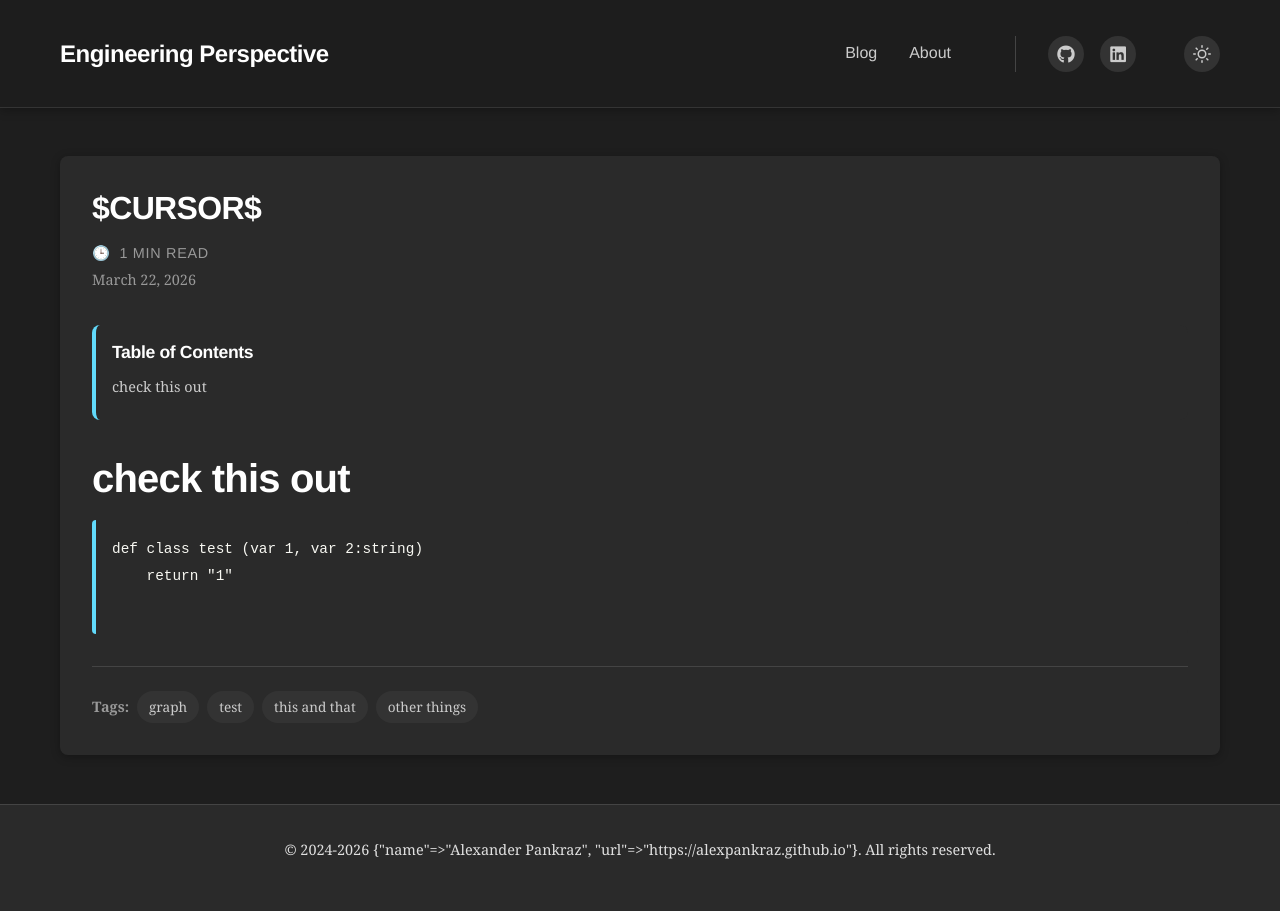
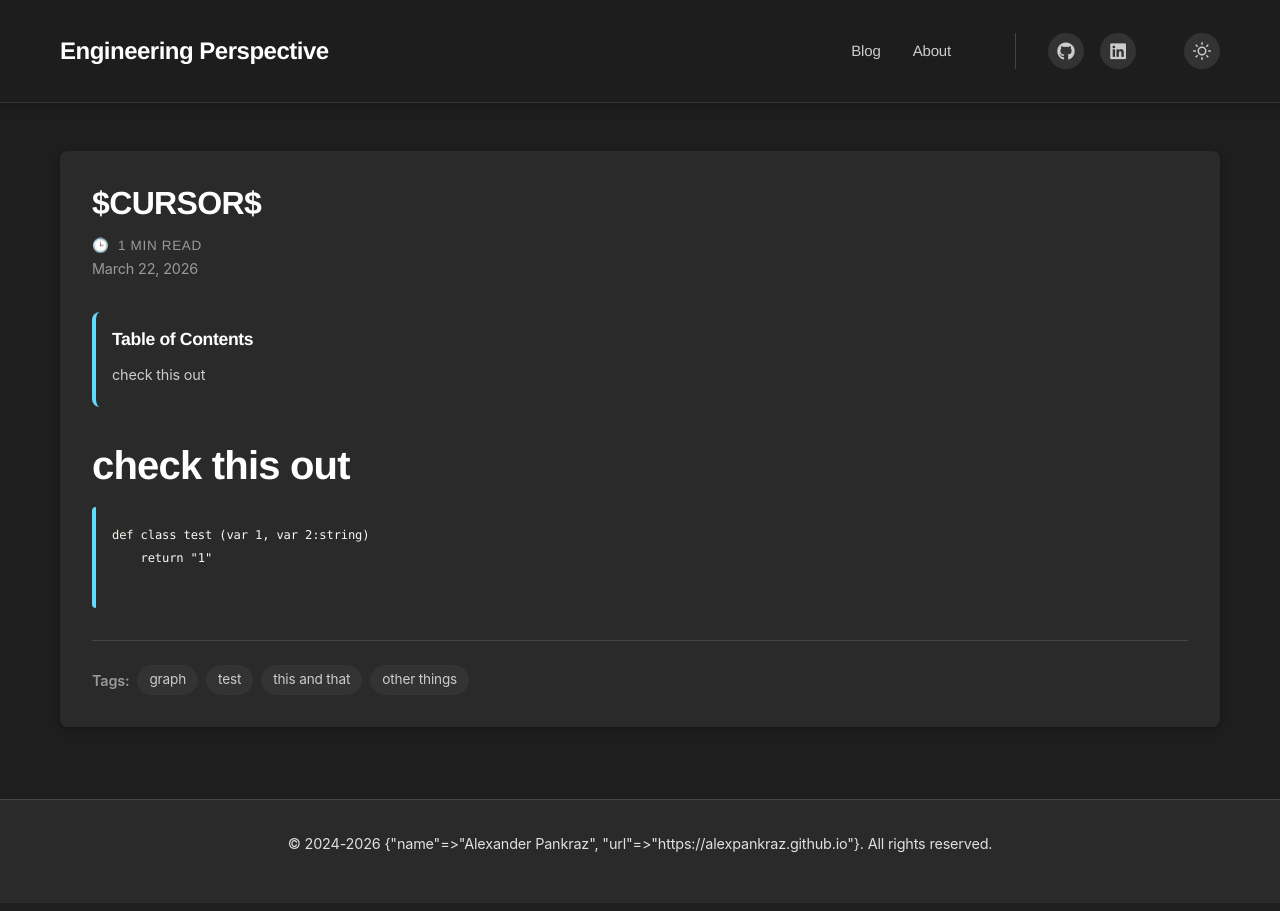
Before and after one commit to alexpankraz/alexpankraz.github.io, a Jekyll site: the page built from _posts/2026-03-22-new-post.md, in a window 1280 px wide. Built offline with Jekyll 4.4.1, drawn with Linux system fonts in a browser that asks for light colours.

Commit message:
Update style.css

```diff
--- a/assets/css/style.css
+++ b/assets/css/style.css
@@ -6,13 +6,23 @@
 }
 
 body {
-  font-family: 'Georgia', 'Times New Roman', serif;
-  font-size: 16px;
-  line-height: 1.8;
+  /* The Frankfurt/Zettlr Aesthetic: Clean, Modern Sans-Serif */
+  font-family: "Inter", -apple-system, BlinkMacSystemFont, "Segoe UI", Roboto, Helvetica, Arial, sans-serif;
+
+  /* Density: Frankfurt is tighter than your current 1.8 line-height */
+  font-size: 15px;      /* Slightly smaller for that "Application" feel */
+  line-height: 1.6;    /* Better for technical scanning than 1.8 */
+
+  /* Colors: Keeping your dark theme but adding "Inter" style contrast */
   color: #e0e0e0;
   background: #1e1e1e;
   background-attachment: fixed;
   min-height: 100vh;
+
+  /* Subpixel antialiasing for cleaner text on dark backgrounds */
+  -webkit-font-smoothing: antialiased;
+  -moz-osx-font-smoothing: grayscale;
+  letter-spacing: -0.011em; /* Essential for the Inter/Frankfurt look */
 }
 
 /* Layout */
@@ -231,6 +241,11 @@ pre code {
   border-radius: 0;
 }
 
+/* Zettlr-style Code Blocks (The "Technical" touch) */
+code, pre {
+  font-family: "JetBrains Mono", "IBM Plex Mono", "Menlo", "Consolas", monospace;
+  font-size: 0.9em;
+}
 /* Lists */
 ul, ol {
   margin-left: 2rem;
```
